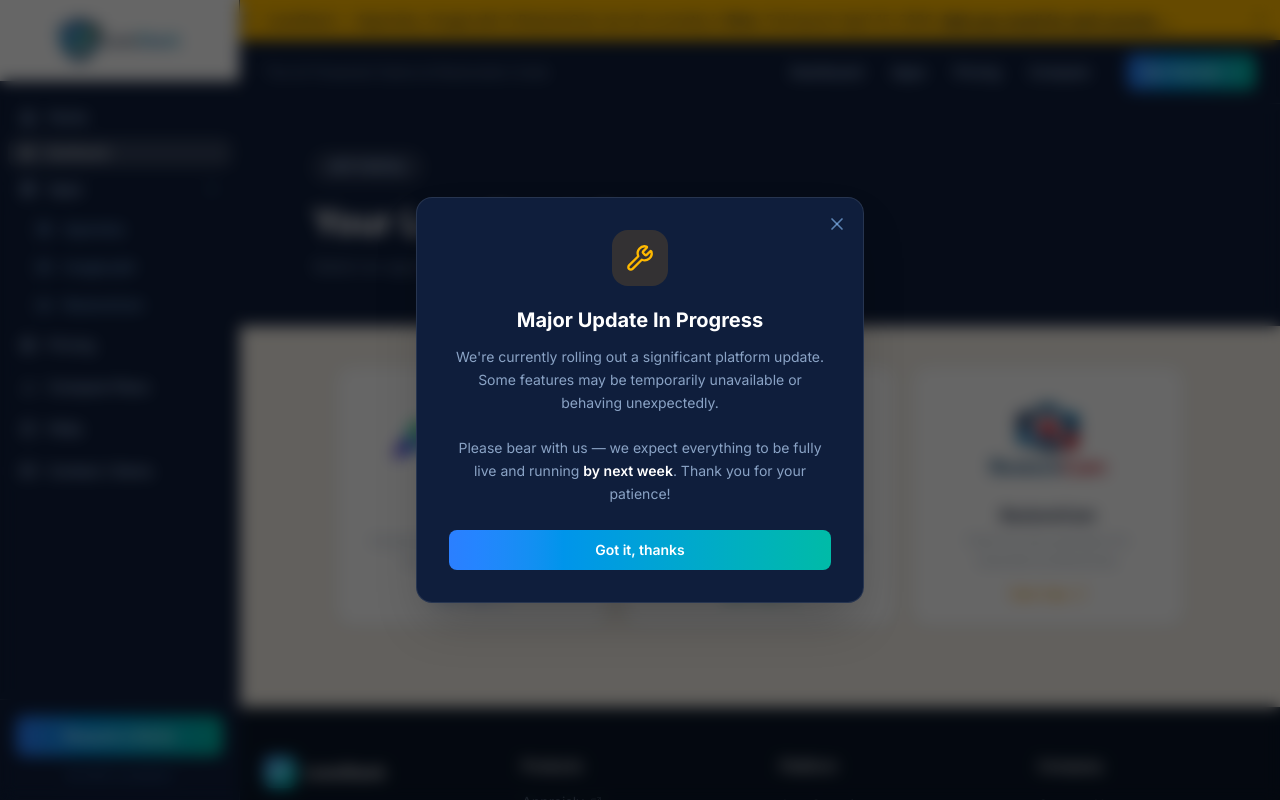
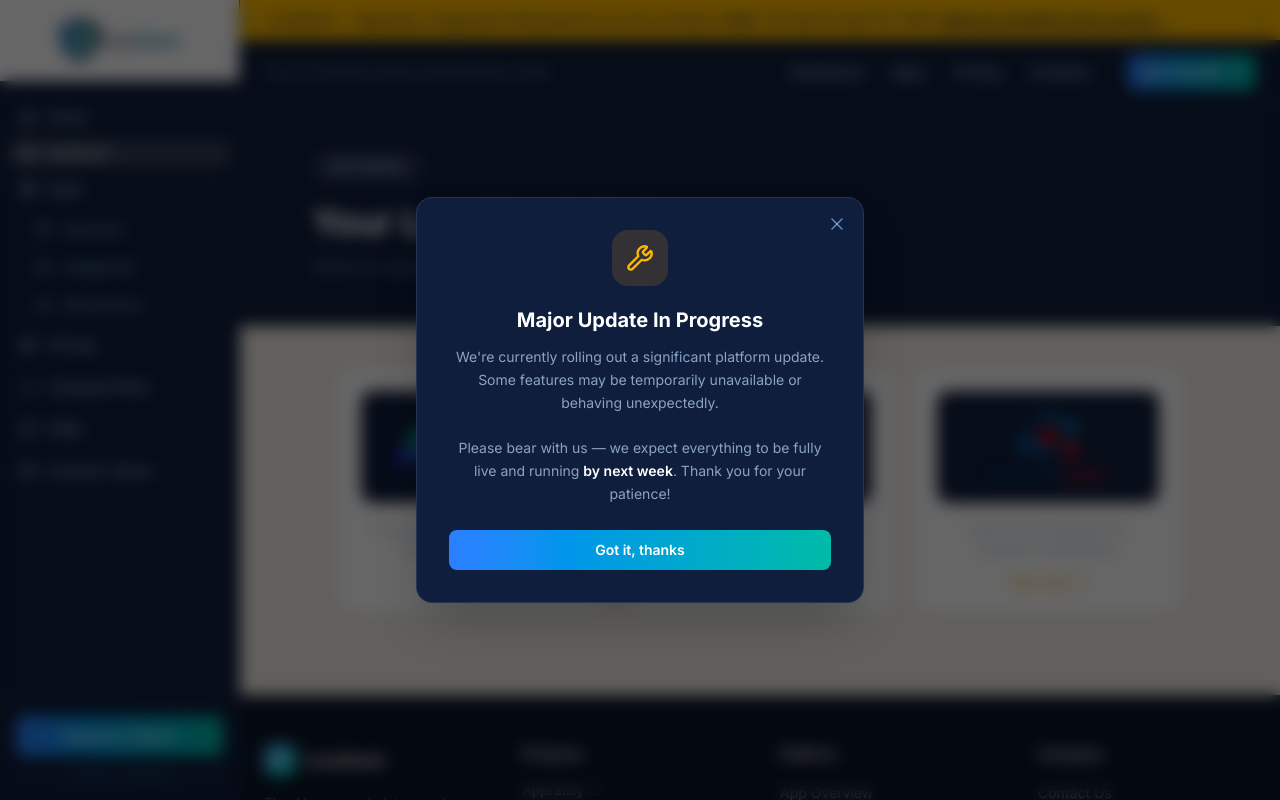
Before and after one commit to founderai/lossstack, a Next.js app: page /dashboard in a window 1280 px wide. Shown: the top 800 px of the page. Built offline with nearby package versions, Linux system fonts and the light colour scheme; no server answers.

Commit message:
Dashboard: dark bg on logo containers, remove app name headers

```diff
--- a/app/dashboard/page.tsx
+++ b/app/dashboard/page.tsx
@@ -13,7 +13,7 @@
     accentColor: "#3B82F6",
     launchUrl: "https://appraislyai.com/appraisly",
     logo: (
-      <div className="flex items-center justify-center w-full h-24">
+      <div className="flex items-center justify-center w-full h-28 bg-[#0f1e3c] rounded-xl">
         <Image
           src="/Appraisly Logo.png"
           alt="Appraisly"
@@ -31,7 +31,7 @@
     accentColor: "#0D9488",
     launchUrl: "https://www.imagelablr.com/dashboard",
     logo: (
-      <div className="flex items-center justify-center w-full h-24">
+      <div className="flex items-center justify-center w-full h-28 bg-[#0f1e3c] rounded-xl">
         <Image
           src="/Imagelablr Vector.svg"
           alt="ImageLablr"
@@ -49,7 +49,7 @@
     accentColor: "#F59E0B",
     launchUrl: "https://www.restorecam.com/contents",
     logo: (
-      <div className="flex items-center justify-center w-full h-24">
+      <div className="flex items-center justify-center w-full h-28 bg-[#0f1e3c] rounded-xl">
         <Image
           src="/RestoreCam Logo Bottom .png"
           alt="RestoreCam"
@@ -99,7 +99,6 @@
             >
               {app.logo}
               <div>
-                <div className="font-bold text-[#0f1e3c] text-base mb-1">{app.name}</div>
                 <div className="text-slate-400 text-xs leading-relaxed">{app.tagline}</div>
               </div>
               <div
```
